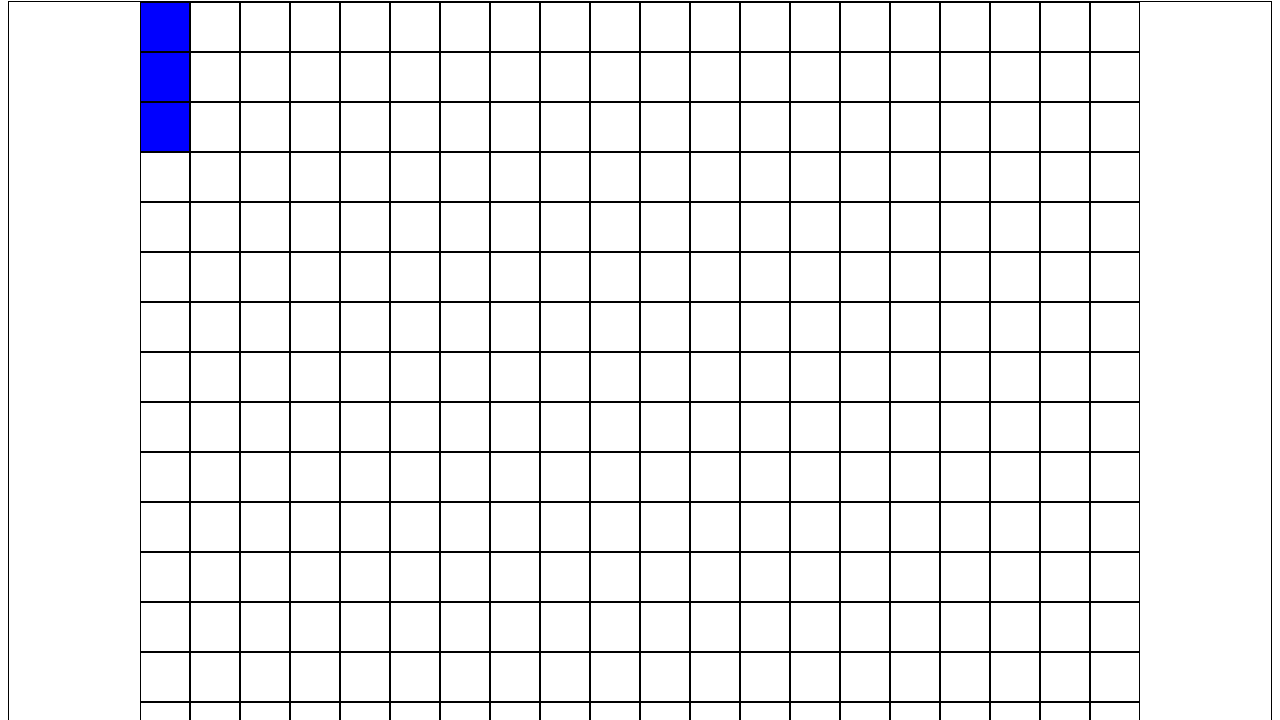
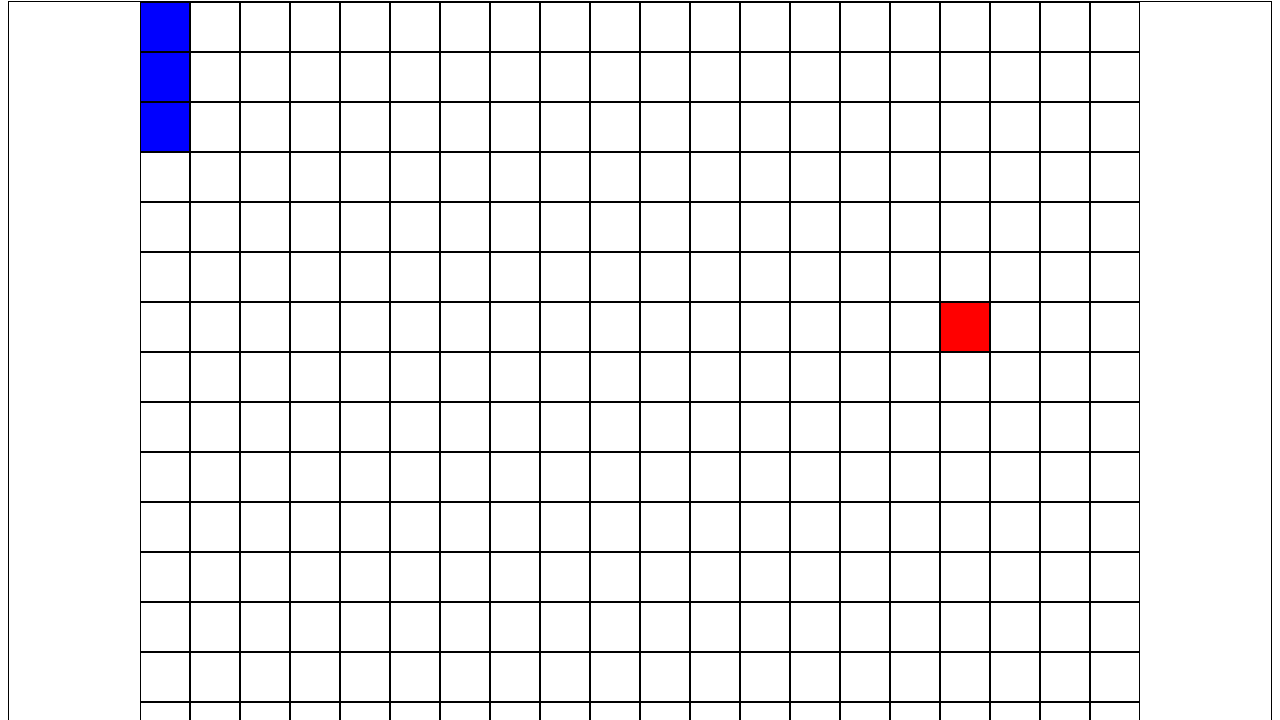
Before and after one commit to iseykim/snake, a plain HTML site: page index.html in a window 1280 px wide. Shown: the part 80-800 px from the top of the page. Drawn offline with Linux system fonts and the light colour scheme.

Commit message:
Apple appears

```diff
--- a/index.js
+++ b/index.js
@@ -24,6 +24,7 @@ let KEY
  */
 init()
 const snake = iSnake()
+createApple()
 
 function interval() {
   S.x = S.x + S.dx
@@ -78,3 +79,14 @@ function interval() {
 //     grids.forEach(g => g.classList.remove('active'))
 //   }
 // })
+
+function createApple() {
+  let x, y
+  do {
+    x = Math.floor(Math.random() * ROWS)
+    y = Math.floor(Math.random() * ROWS)
+  } while (SET.has(`${x}-${y}`))
+
+  const d = document.getElementById(`${x}-${y}`)
+  d.classList.add('apple')
+}
--- a/init.js
+++ b/init.js
@@ -24,6 +24,7 @@ export default function init() {
   }
 
   board.style.gridTemplateColumns = `repeat(${ROWS}, 50px)`
+
 
   function setKeyDowns(key) {
     if (key === 'j') {
--- a/style.css
+++ b/style.css
@@ -26,3 +26,7 @@ h1 {
 .active {
   background: blue;
 }
+
+.apple {
+  background: red;
+}
```
